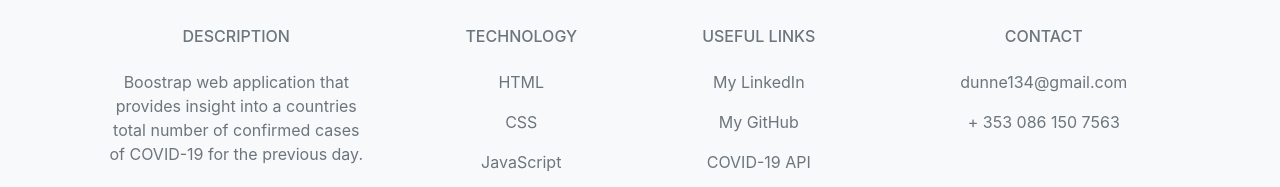
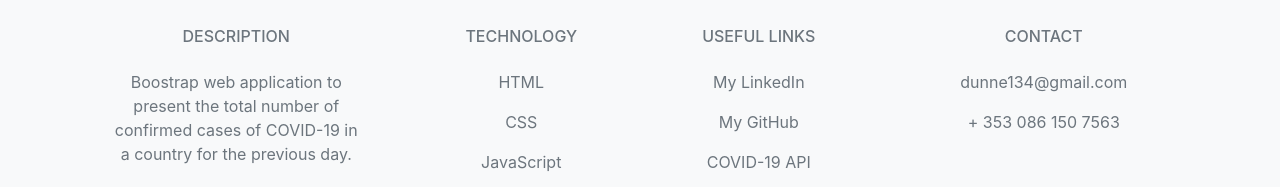
Before and after one commit to StephenDunne97/CovidTracker, a plain HTML site: page index.html in a window 1280 px wide. Shown: the part 617-804 px from the top of the page. Drawn offline with nearby package versions, Linux system fonts and the light colour scheme; no server answers.

Commit message:
Update index.html

```diff
--- a/index.html
+++ b/index.html
@@ -52,7 +52,7 @@
                 <!-- Content -->
                 <h6 class="text-uppercase fw-bold mb-4">Description</h6>
                 <p>
-                    Boostrap web application that provides insight into a countries total number of confirmed cases of COVID-19 for the previous day.
+                    Boostrap web application to present the total number of confirmed cases of COVID-19 in a country for the previous day.
                 </p>
                 </div>
                 <!-- Grid column -->
```
